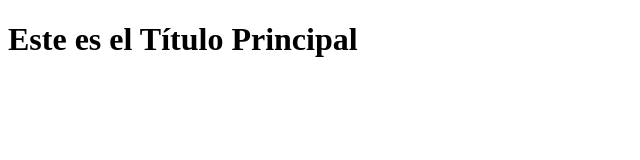
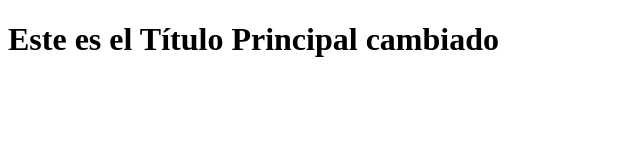
Before and after one commit to nievesEgibideAlumno/PaginaWeb, a plain HTML site: page index.html in a window 1280 px wide. Shown: the whole page, without its empty margins (0-640 px from the left). Drawn offline with Linux system fonts and the light colour scheme.

Commit message:
Update index.html

```diff
--- a/index.html
+++ b/index.html
@@ -4,6 +4,6 @@
     <title>Mi Página con Solo un Título</title>
 </head>
 <body>
-    <h1>Este es el Título Principal</h1>
+    <h1>Este es el Título Principal cambiado</h1>
 </body>
 </html>
```
